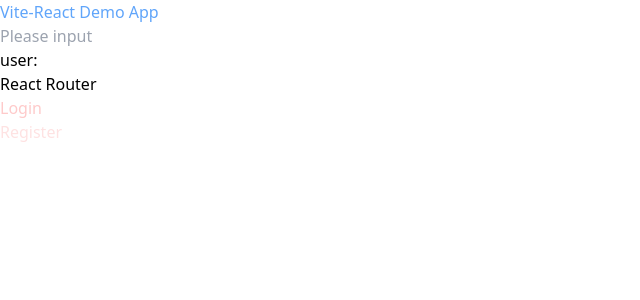
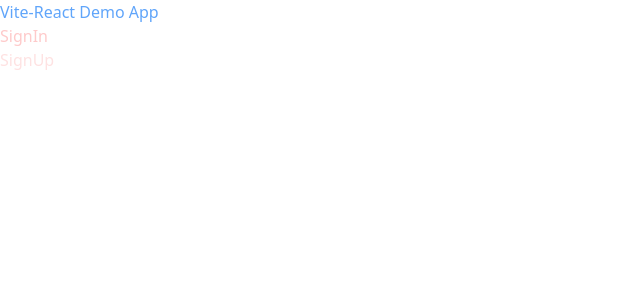
Before and after one commit to lmxatsh/react-frontend, a React (Vite) app: page /signup in a window 1280 px wide. Shown: the top 300 px of the page, without its empty margins (0-640 px from the left). Built offline with nearby package versions, Linux system fonts and the light colour scheme.

Commit message:
rename files

```diff
--- a/src/components/App.jsx
+++ b/src/components/App.jsx
@@ -1,38 +1,27 @@
-import React, { useState } from 'react'
+import React from 'react'
 import { Link, Route, Routes } from 'react-router-dom'
-import User from './User'
+import Auth from './Auth'
 
 function App() {
-  const [userName, setUserName] = useState('')
 
   return (
     <>
       <h1 data-testid="test-username-header" className="text-blue-400">
         Vite-React Demo App
       </h1>
-      <input
-        id="username-input"
-        data-testid="test-username-input"
-        type="text"
-        value={userName}
-        placeholder="Please input"
-        onChange={(e) => setUserName(e.target.value)}
-      />
-      <p data-testid="test-username-display">user: {userName}</p>
-      <h1>React Router</h1>
-      <nav>
+      <nav className="fex-row">
         <ul>
           <li className="text-red-200 hover:text-blue">
-            <Link to="/user/login">Login</Link>
+            <Link to="/auth/signin">SignIn</Link>
           </li>
           <li className="text-red-100 hover:text-blue">
-            <Link to="/user/register">Register</Link>
+            <Link to="/auth/signup">SignUp</Link>
           </li>
         </ul>
       </nav>
       <Routes>
         <Route path="/" element={<>Hello</>} />
-        <Route path="/user/*" element={<User />} />
+        <Route path="/auth/*" element={<Auth />} />
       </Routes>
     </>
   )
--- /dev/null
+++ b/src/components/Auth.jsx
@@ -0,0 +1,17 @@
+import React from 'react'
+import { Routes, Route } from 'react-router-dom'
+import AuthRoutes from '../routes/AuthRoutes'
+
+function Auth() {
+  return (
+    <div>
+      <Routes>
+        {AuthRoutes.routes.map((route) => {
+          return <Route key={route.path} {...route} />
+        })}
+      </Routes>
+    </div>
+  )
+}
+
+export default Auth
--- a/src/router/User.router.jsx
+++ b/src/routes/AuthRoutes.jsx
@@ -1,14 +1,12 @@
 import React from 'react'
 import SignIn from '../components/SignIn'
 import SignUp from '../components/SignUp'
-import UserProfile from '../components/UserProfile'
 
-const userRoutes = {
+const AuthRoutes = {
   routes: [
     { exact: true, path: '/signin', element: <SignIn /> },
     { exact: true, path: '/signup', element: <SignUp /> },
-    { exact: true, path: '/profile/:id', element: <UserProfile /> },
   ],
 }
 
-export default userRoutes
+export default AuthRoutes
```
Also changed, not shown: src/components/ProtectedRoute.jsx (added, +9 -0 lines), src/routes/UserRoutes.jsx (added), 1 other file (tests, documents, lock files or other folders).
